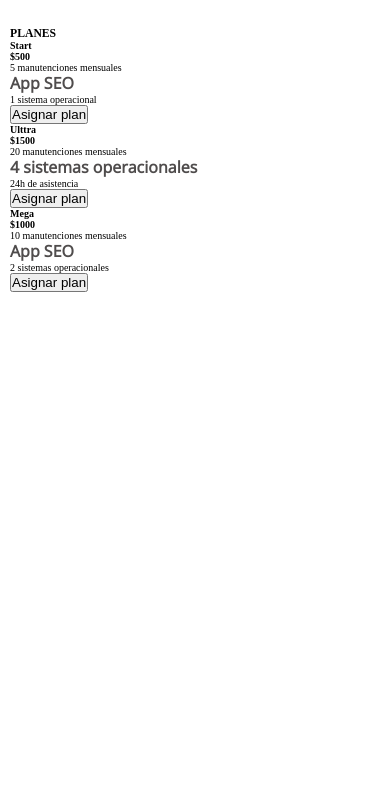
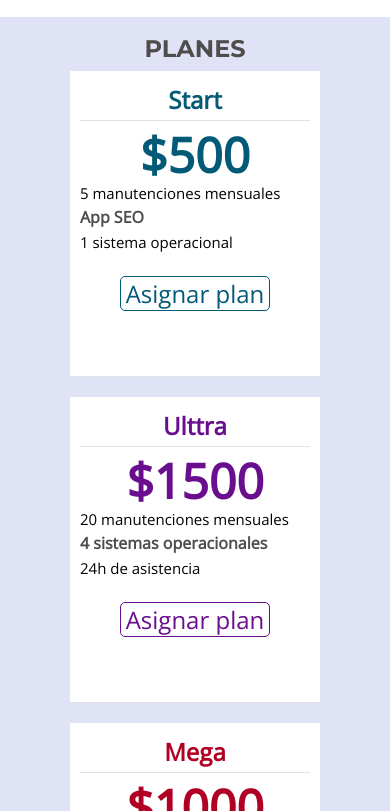
Before and after one commit to Leonardo291024/Apeperia, a plain HTML site: page index.html in a window 390 px wide. Shown: the part 1891-2702 px from the top of the page. Before the commit the page ends 2193 px from the top, so only its background shows below. Drawn offline with nearby package versions, Linux system fonts and the light colour scheme.

Commit message:
seccion de planes maquetada y estilos en version mobile listos

```diff
--- a/css/styles.css
+++ b/css/styles.css
@@ -142,7 +142,6 @@ main{
 
 .sobreNosotros{
     background-color: #FFFFFF;
-    padding: 10px 10px;
 }
 
 .sobreNosotros-article{
@@ -216,4 +215,119 @@ main{
     padding-top: 10px;
     margin-bottom: 10px;
 }
+
+.container-planes{
+    width: 100%;
+    background-color: #DFE3F5;
+    display: flex;
+    flex-direction: column;
+    align-items: center;
+}
+
+.titulo-planes{
+    font-family: 'Montserrat', sans-serif;
+    font-weight: 700;
+    font-size: 2.4rem;
+    line-height: 2.4rem;
+    text-align: center;
+    color: #4F4C4C;
+    padding-top: 20px;
+    margin-bottom: 10px;
+}
+
+.container-plan{
+    width: 250px;
+    height: 306px;
+    background-color: #FFFFFF;
+    margin-bottom: 20px;
+    border-bottom: 1px solid #DFE3E5;
+    padding: 10px 10px;
+}
+
+.container-plan div{
+    text-align: center;
+    border-bottom: 1px solid #DFE3E5;
+    height: 40px;
+    padding-top: 7px;
+}
+
+.container-plan div h1{
+    font-family: 'Open Sans', sans-serif;
+    font-weight: 700;
+    font-size: 2.4rem;
+    line-height: 2.4rem;
+}
+
+.container-plan div .start-titulo{
+    color: #035A76;
+}
+
+.container-plan div .ultra-titulo{
+    color: #690F8E;
+}
+
+.container-plan div .mega-titulo{
+    color: #B00024;
+}
+
+.container-plan > h1{
+    font-family: 'Open Sans', sans-serif;
+    font-weight: 700;
+    font-size: 4.8rem;
+    line-height: 4.8rem;
+    text-align: center;
+    margin-top: 10px;
+}
+
+.container-plan .precio500{
+    color: #035A76;
+}
+
+.container-plan .precio1500{
+    color: #690F8E;
+}
+
+.container-plan .precio1000{
+    color: #B00024;
+}
+
+.container-plan > p{
+    font-family: 'Open Sans', sans-serif;
+    font-weight: 400;
+    font-size: 1.5rem;
+    line-height: 2.8rem;
+}
+
+.container-plan > button{
+    width: 150px;
+    height: 35px;
+    font-family: 'Open Sans', sans-serif;
+    font-weight: 400;
+    font-size: 2.4rem;
+    line-height: 3.2rem;
+    text-align: center;
+    background-color: #FFFFFF;
+    display: list-item;
+    margin: 0 auto;
+    border-radius: 5px;
+    margin-top: 20px;
+}
+
+.container-plan .boton-plan-500{
+    border: 1px solid #035A76;
+    color: #035A76;
+}
+
+.container-plan .boton-plan-1500{
+    border: 1px solid #690F8E;
+    color: #690F8E;
+}
+
+.container-plan .boton-plan-1000{
+    border: 1px solid #B00024;
+    color: #B00024;
+}
+
+
+
 /*ESTILOS DEL MAIN*/
--- a/index.html
+++ b/index.html
@@ -88,40 +88,40 @@
             </section>
 
             <section class="container-planes">
-                <h1>
+                <h1 class="titulo-planes">
                     PLANES
                 </h1>
-                <article>
+                <article class="container-plan">
                     <div>
-                        <h1>Start</h1>
+                        <h1 class="start-titulo">Start</h1>
                     </div>
-                    <h1>$500</h1>
+                    <h1 class="precio500">$500</h1>
                     <p>5 manutenciones mensuales</p>
                     <p>App SEO</p>
                     <p>1 sistema operacional</p>
-                    <button>Asignar plan</button>
+                    <button class="boton-plan-500">Asignar plan</button>
                 </article>
 
-                <article>
+                <article class="container-plan">
                     <div>
-                        <h1>Ulttra</h1>
+                        <h1 class="ultra-titulo">Ulttra</h1>
                     </div>
-                    <h1>$1500</h1>
+                    <h1 class="precio1500">$1500</h1>
                     <p>20 manutenciones mensuales</p>
                     <p>4 sistemas operacionales</p>
                     <p>24h de asistencia</p>
-                    <button>Asignar plan</button>
+                    <button class="boton-plan-1500">Asignar plan</button>
                 </article>
 
-                <article>
+                <article class="container-plan">
                     <div>
-                        <h1>Mega</h1>
+                        <h1 class="mega-titulo">Mega</h1>
                     </div>
-                    <h1>$1000</h1>
-                    <p>10 manutenciones mensuales</p>
-                    <p>App SEO</p>
-                    <p>2 sistemas operacionales</p>
-                    <button>Asignar plan</button>
+                    <h1 class="precio1000">$1000</h1>
+                    <p class="contenido-texto-planes">10 manutenciones mensuales</p>
+                    <p class="contenido-texto-planes">App SEO</p>
+                    <p class="contenido-texto-planes">2 sistemas operacionales</p>
+                    <button class="boton-plan-1000">Asignar plan</button>
                 </article>
             </section>
         </section>
```
